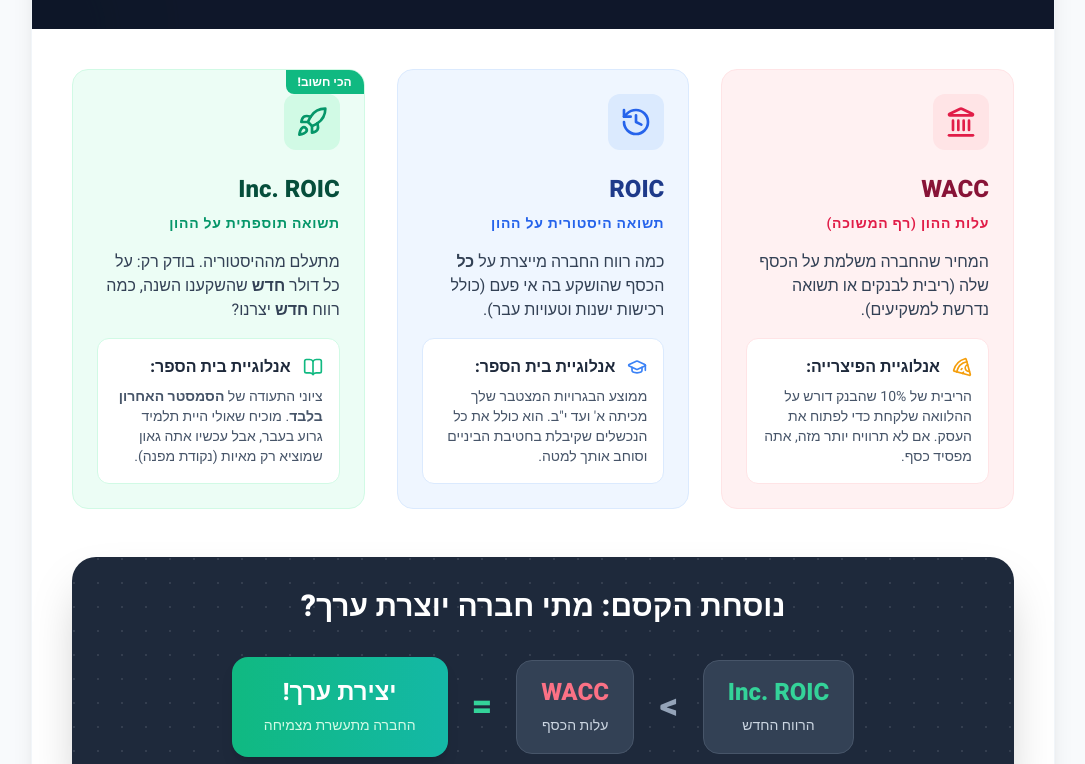
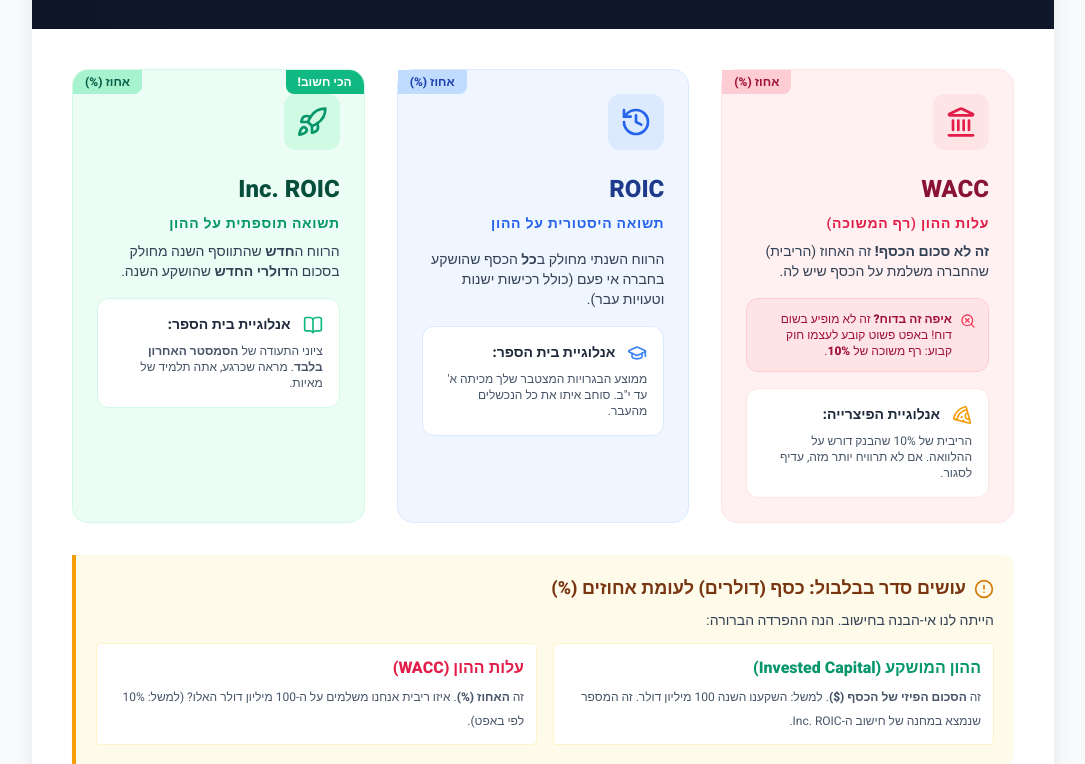
Before and after one commit to DubiWork/value-investing, a plain HTML site: page education/inc-roic.html in a window 1280 px wide. Shown: the part 188-952 px from the top of the page, without its empty margins (97-1182 px from the left). Drawn offline with nearby package versions, Linux system fonts and the light colour scheme.

Commit message:
Update Inc. ROIC guide with clarifications
- Add percentage badges to WACC/ROIC/Inc.ROIC cards
- Add clarification box explaining money ($) vs percentage (%) distinction
- Refine card descriptions for clarity
- Add Buffett's 10% hurdle rate badge to formula section
- Improve ZETA example wording and highlight Inc. ROIC row

```diff
--- a/education/inc-roic.html
+++ b/education/inc-roic.html
@@ -32,60 +32,94 @@
         <div class="p-6 md:p-10">
 
             <!-- 3 Pillars Grid -->
-            <div class="grid grid-cols-1 md:grid-cols-3 gap-8 mb-12">
+            <div class="grid grid-cols-1 md:grid-cols-3 gap-8 mb-8">
 
                 <!-- WACC Card -->
-                <div class="bg-rose-50 rounded-2xl p-6 border border-rose-100 hover:shadow-md transition-shadow">
+                <div class="bg-rose-50 rounded-2xl p-6 border border-rose-100 hover:shadow-md transition-shadow relative">
+                    <div class="absolute top-0 left-0 bg-rose-200 text-rose-800 text-xs font-bold px-3 py-1 rounded-br-lg">אחוז (%)</div>
                     <div class="w-14 h-14 bg-rose-100 text-rose-600 rounded-xl flex items-center justify-center mb-6">
                         <i data-lucide="landmark" class="w-8 h-8"></i>
                     </div>
                     <h2 class="text-2xl font-bold text-rose-900 mb-2">WACC</h2>
-                    <h3 class="text-sm font-semibold text-rose-600 uppercase tracking-wider mb-4">עלות ההון (רף המשוכה)</h3>
-                    <p class="text-slate-700 mb-4 line-clamp-3">המחיר שהחברה משלמת על הכסף שלה (ריבית לבנקים או תשואה נדרשת למשקיעים).</p>
-                    <div class="bg-white p-4 rounded-xl border border-rose-100">
+                    <h3 class="text-sm font-semibold text-rose-600 uppercase tracking-wider mb-2">עלות ההון (רף המשוכה)</h3>
+                    <p class="text-sm text-slate-700 mb-4"><b>זה לא סכום הכסף!</b> זה האחוז (הריבית) שהחברה משלמת על הכסף שיש לה.</p>
+
+                    <div class="bg-rose-100 p-3 rounded-xl border border-rose-200 mb-4">
+                        <div class="flex items-start gap-2">
+                            <i data-lucide="search-x" class="w-4 h-4 text-rose-500 mt-0.5 flex-shrink-0"></i>
+                            <p class="text-xs text-rose-800 font-medium"><b>איפה זה בדוח?</b> זה לא מופיע בשום דוח! באפט פשוט קובע לעצמו חוק קבוע: רף משוכה של <b>10%</b>.</p>
+                        </div>
+                    </div>
+
+                    <div class="bg-white p-4 rounded-xl border border-rose-100 mt-auto">
                         <div class="flex items-center gap-3 mb-2">
                             <i data-lucide="pizza" class="w-5 h-5 text-amber-500"></i>
-                            <span class="font-bold">אנלוגיית הפיצרייה:</span>
+                            <span class="font-bold text-sm">אנלוגיית הפיצרייה:</span>
                         </div>
-                        <p class="text-sm text-slate-600">הריבית של 10% שהבנק דורש על ההלוואה שלקחת כדי לפתוח את העסק. אם לא תרוויח יותר מזה, אתה מפסיד כסף.</p>
+                        <p class="text-xs text-slate-600">הריבית של 10% שהבנק דורש על ההלוואה. אם לא תרוויח יותר מזה, עדיף לסגור.</p>
                     </div>
                 </div>
 
                 <!-- ROIC Card -->
-                <div class="bg-blue-50 rounded-2xl p-6 border border-blue-100 hover:shadow-md transition-shadow">
+                <div class="bg-blue-50 rounded-2xl p-6 border border-blue-100 hover:shadow-md transition-shadow relative">
+                    <div class="absolute top-0 left-0 bg-blue-200 text-blue-800 text-xs font-bold px-3 py-1 rounded-br-lg">אחוז (%)</div>
                     <div class="w-14 h-14 bg-blue-100 text-blue-600 rounded-xl flex items-center justify-center mb-6">
                         <i data-lucide="history" class="w-8 h-8"></i>
                     </div>
                     <h2 class="text-2xl font-bold text-blue-900 mb-2">ROIC</h2>
                     <h3 class="text-sm font-semibold text-blue-600 uppercase tracking-wider mb-4">תשואה היסטורית על ההון</h3>
-                    <p class="text-slate-700 mb-4 line-clamp-3">כמה רווח החברה מייצרת על <b>כל</b> הכסף שהושקע בה אי פעם (כולל רכישות ישנות וטעויות עבר).</p>
-                    <div class="bg-white p-4 rounded-xl border border-blue-100">
+                    <p class="text-sm text-slate-700 mb-4 line-clamp-3">הרווח השנתי מחולק ב<b>כל</b> הכסף שהושקע בחברה אי פעם (כולל רכישות ישנות וטעויות עבר).</p>
+
+                    <div class="bg-white p-4 rounded-xl border border-blue-100 mt-auto">
                         <div class="flex items-center gap-3 mb-2">
                             <i data-lucide="graduation-cap" class="w-5 h-5 text-blue-500"></i>
-                            <span class="font-bold">אנלוגיית בית הספר:</span>
+                            <span class="font-bold text-sm">אנלוגיית בית הספר:</span>
                         </div>
-                        <p class="text-sm text-slate-600">ממוצע הבגרויות המצטבר שלך מכיתה א' ועד י"ב. הוא כולל את כל הנכשלים שקיבלת בחטיבת הביניים וסוחב אותך למטה.</p>
+                        <p class="text-xs text-slate-600">ממוצע הבגרויות המצטבר שלך מכיתה א' עד י"ב. סוחב איתו את כל הנכשלים מהעבר.</p>
                     </div>
                 </div>
 
                 <!-- Inc. ROIC Card -->
                 <div class="bg-emerald-50 rounded-2xl p-6 border border-emerald-100 hover:shadow-md transition-shadow relative overflow-hidden">
                     <div class="absolute top-0 right-0 bg-emerald-500 text-white text-xs font-bold px-3 py-1 rounded-bl-lg">הכי חשוב!</div>
+                    <div class="absolute top-0 left-0 bg-emerald-200 text-emerald-800 text-xs font-bold px-3 py-1 rounded-br-lg">אחוז (%)</div>
                     <div class="w-14 h-14 bg-emerald-100 text-emerald-600 rounded-xl flex items-center justify-center mb-6">
                         <i data-lucide="rocket" class="w-8 h-8"></i>
                     </div>
                     <h2 class="text-2xl font-bold text-emerald-900 mb-2">Inc. ROIC</h2>
-                    <h3 class="text-sm font-semibold text-emerald-600 uppercase tracking-wider mb-4">תשואה תוספתית על ההון</h3>
-                    <p class="text-slate-700 mb-4 line-clamp-3">מתעלם מההיסטוריה. בודק רק: על כל דולר <b>חדש</b> שהשקענו השנה, כמה רווח <b>חדש</b> יצרנו?</p>
-                    <div class="bg-white p-4 rounded-xl border border-emerald-100">
+                    <h3 class="text-sm font-semibold text-emerald-600 uppercase tracking-wider mb-2">תשואה תוספתית על ההון</h3>
+                    <p class="text-sm text-slate-700 mb-4">הרווח ה<b>חדש</b> שהתווסף השנה מחולק בסכום ה<b>דולרי החדש</b> שהושקע השנה.</p>
+
+                    <div class="bg-white p-4 rounded-xl border border-emerald-100 mt-auto">
                         <div class="flex items-center gap-3 mb-2">
                             <i data-lucide="book-open" class="w-5 h-5 text-emerald-500"></i>
-                            <span class="font-bold">אנלוגיית בית הספר:</span>
+                            <span class="font-bold text-sm">אנלוגיית בית הספר:</span>
                         </div>
-                        <p class="text-sm text-slate-600">ציוני התעודה של <b>הסמסטר האחרון בלבד</b>. מוכיח שאולי היית תלמיד גרוע בעבר, אבל עכשיו אתה גאון שמוציא רק מאיות (נקודת מפנה).</p>
+                        <p class="text-xs text-slate-600">ציוני התעודה של <b>הסמסטר האחרון בלבד</b>. מראה שכרגע, אתה תלמיד של מאיות.</p>
                     </div>
                 </div>
 
+            </div>
+
+            <!-- Clarification Box (Money vs Percentage) -->
+            <div class="bg-amber-50 border-l-4 border-amber-500 p-5 rounded-r-xl mb-12 shadow-sm">
+                <h4 class="text-lg font-bold text-amber-900 mb-2 flex items-center gap-2">
+                    <i data-lucide="alert-circle" class="w-5 h-5 text-amber-600"></i>
+                    עושים סדר בבלבול: כסף (דולרים) לעומת אחוזים (%)
+                </h4>
+                <p class="text-slate-700 text-sm mb-3">
+                    הייתה לנו אי-הבנה בחישוב. הנה ההפרדה הברורה:
+                </p>
+                <div class="grid grid-cols-1 md:grid-cols-2 gap-4">
+                    <div class="bg-white p-3 rounded border border-amber-100">
+                        <span class="block text-emerald-600 font-bold mb-1">ההון המושקע (Invested Capital)</span>
+                        <span class="text-xs text-slate-600">זה <b>הסכום הפיזי של הכסף ($)</b>. למשל: השקענו השנה 100 מיליון דולר. זה המספר שנמצא במחנה של חישוב ה-Inc. ROIC.</span>
+                    </div>
+                    <div class="bg-white p-3 rounded border border-amber-100">
+                        <span class="block text-rose-600 font-bold mb-1">עלות ההון (WACC)</span>
+                        <span class="text-xs text-slate-600">זה <b>האחוז (%)</b>. איזו ריבית אנחנו משלמים על ה-100 מיליון דולר האלו? (למשל: 10% לפי באפט).</span>
+                    </div>
+                </div>
             </div>
 
             <!-- The Ultimate Formula -->
@@ -96,14 +130,15 @@
                 <div class="flex flex-col md:flex-row items-center justify-center gap-6 relative z-10">
                     <div class="bg-slate-700 px-6 py-4 rounded-2xl border border-slate-600 text-center w-full md:w-auto">
                         <span class="block text-emerald-400 font-bold text-2xl mb-1">Inc. ROIC</span>
-                        <span class="text-sm text-slate-300">הרווח החדש</span>
+                        <span class="text-sm text-slate-300">התשואה על ההשקעה החדשה</span>
                     </div>
 
                     <div class="text-4xl font-black text-slate-400">&gt;</div>
 
-                    <div class="bg-slate-700 px-6 py-4 rounded-2xl border border-slate-600 text-center w-full md:w-auto">
+                    <div class="bg-slate-700 px-6 py-4 rounded-2xl border border-slate-600 text-center w-full md:w-auto relative">
+                        <div class="absolute -top-3 -right-3 bg-amber-500 text-slate-900 text-xs font-bold px-2 py-1 rounded-full transform rotate-12 shadow-md">לרוב 10%</div>
                         <span class="block text-rose-400 font-bold text-2xl mb-1">WACC</span>
-                        <span class="text-sm text-slate-300">עלות הכסף</span>
+                        <span class="text-sm text-slate-300">עלות הכסף / רף המשוכה</span>
                     </div>
 
                     <div class="text-4xl font-black text-emerald-400 hidden md:block">=</div>
@@ -128,7 +163,7 @@
                     <div class="flex-1 space-y-4">
                         <p class="text-slate-700">אם נסתכל רק על ה-<b>ROIC הכללי</b> של חברת זטא, נראה מספר עלוב של <span class="bg-rose-100 text-rose-700 font-bold px-2 py-1 rounded">1.3%</span>. זה קורה בגלל שהמאזן שלה מנופח מקניות ישנות של חברות (Goodwill).</p>
                         <p class="text-slate-700">אבל, כשאנחנו בודקים את ה-<b>Inc. ROIC</b> (מה קרה בשנה האחרונה), אנחנו מגלים שעל ההשקעות החדשות שלה החברה ייצרה תשואה פנומנלית של <span class="bg-emerald-100 text-emerald-700 font-bold px-2 py-1 rounded">57%!</span></p>
-                        <p class="text-slate-700">מכיוון שעלות ההון (WACC) שלה היא סביב <span class="font-bold">9.6%</span>, המספר 57% מוכיח שההנהלה מצאה היום מנוע צמיחה אדיר. <b>זו נקודת המפנה שלה.</b></p>
+                        <p class="text-slate-700">מכיוון שעלות ההון (WACC) שלה נאמדת סביב <span class="font-bold text-rose-600">9.6%</span> (או 10% לפי באפט), המספר 57% מוכיח שההנהלה מצאה היום מנוע צמיחה אדיר. המנוע מייצר הרבה יותר מהמחיר של הכסף. <b>זו נקודת המפנה שלה.</b></p>
                     </div>
 
                     <div class="w-full md:w-1/3 bg-white p-5 rounded-xl border border-slate-200 shadow-sm">
@@ -142,8 +177,8 @@
                                 <span class="text-slate-600">עלות הון (WACC):</span>
                                 <span class="font-bold text-slate-800">~9.6%</span>
                             </div>
-                            <div class="flex justify-between items-center pt-1">
-                                <span class="text-slate-800 font-bold">Inc. ROIC (הסמסטר האחרון):</span>
+                            <div class="flex justify-between items-center pt-1 bg-emerald-50 p-2 rounded-lg">
+                                <span class="text-emerald-900 font-bold">Inc. ROIC (אחרון):</span>
                                 <span class="font-black text-emerald-600 text-xl">57%</span>
                             </div>
                         </div>
```
